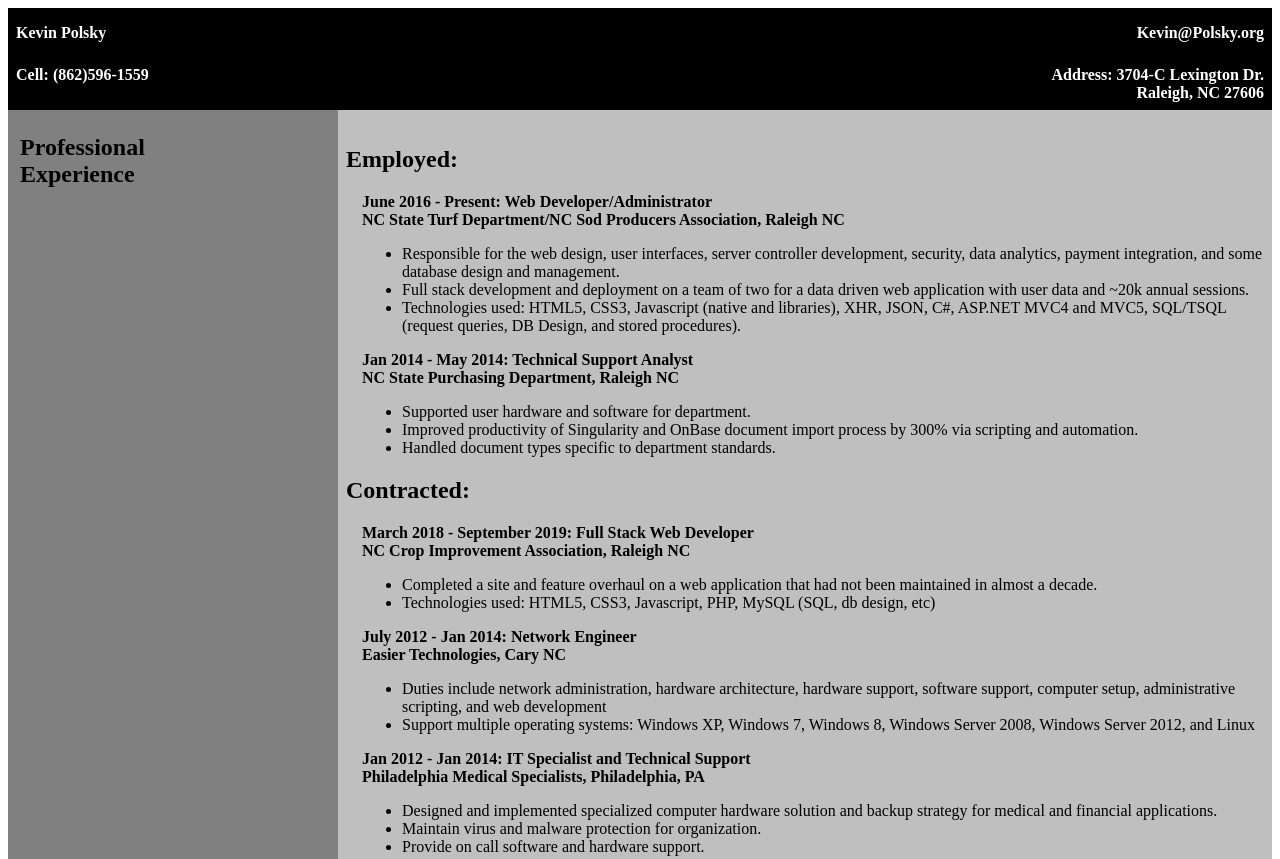
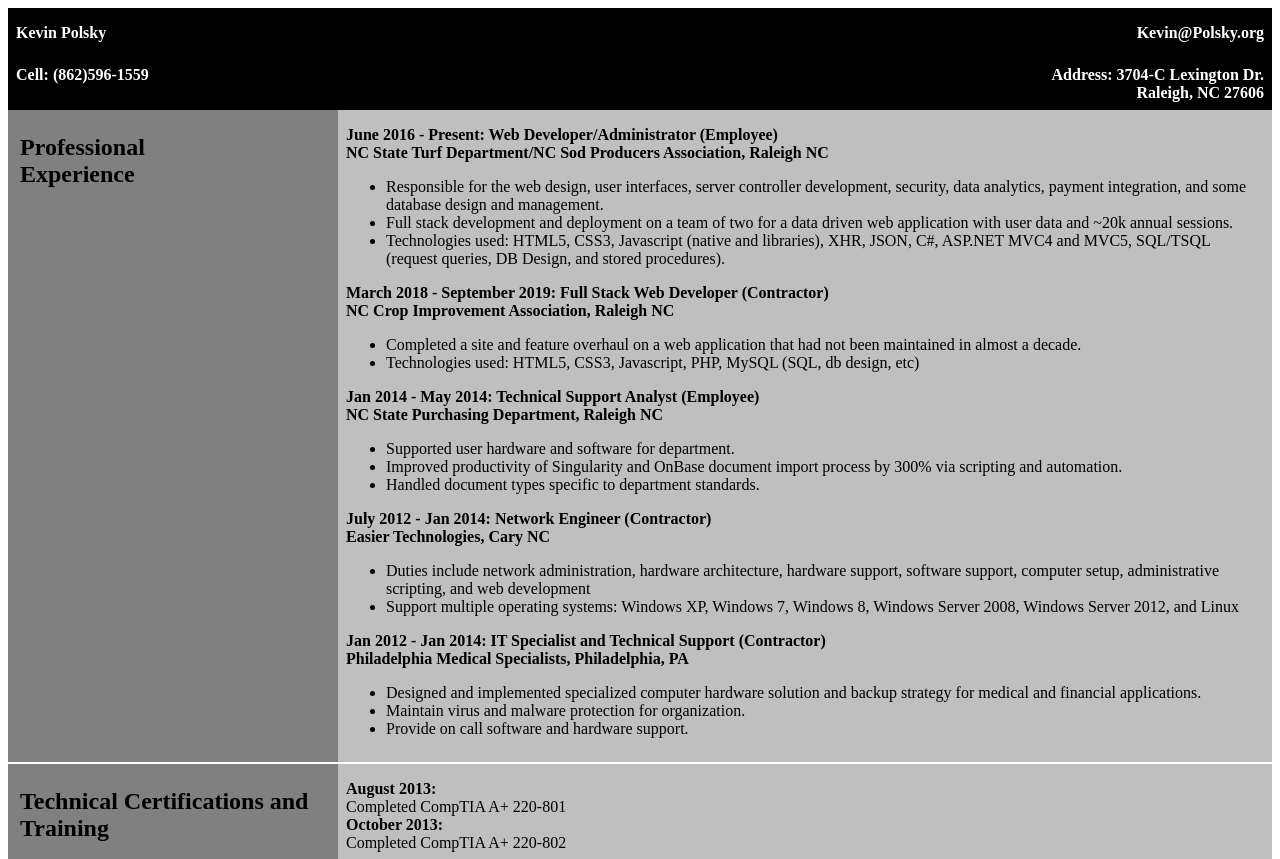
Before and after one commit to rootklm/rootklm, a plain HTML site: page index.html in a window 1280 px wide. Shown: the top 859 px of the page. Drawn offline with Linux system fonts and the light colour scheme.

Commit message:
Made some minor changes to the organization of information

```diff
--- a/index.html
+++ b/index.html
@@ -78,15 +78,9 @@
 				Experience
 			</div>
 			<div class="right panel">
-				<h2>
-					<strong>
-						Employed:
-					</strong>
-				</h2>
-				<div style="margin-left: 1em;">
 				<div>
 					<strong>
-							June 2016 - Present: Web Developer/Administrator <br />
+						June 2016 - Present: Web Developer/Administrator (Employee)<br />
 						NC State Turf Department/NC Sod Producers Association, Raleigh NC
 					</strong>
 					<ul>
@@ -97,7 +91,17 @@
 				</div>
 				<div>
 					<strong>
-							Jan 2014 - May 2014: Technical Support Analyst <br />
+						March 2018 - September 2019: Full Stack Web Developer (Contractor)<br />
+						NC Crop Improvement Association, Raleigh NC
+					</strong>
+					<ul>
+						<li>Completed a site and feature overhaul on a web application that had not been maintained in almost a decade.</li>
+						<li>Technologies used: HTML5, CSS3, Javascript, PHP, MySQL (SQL, db design, etc)</li>
+					</ul>
+				</div>
+				<div>
+					<strong>
+						Jan 2014 - May 2014: Technical Support Analyst (Employee)<br />
 						NC State Purchasing Department, Raleigh NC
 					</strong>
 					<ul>
@@ -106,27 +110,9 @@
 						<li>Handled document types specific to department standards.</li>
 					</ul>
 				</div>
-				</div>
-				<h2>
-					<strong>
-						Contracted:
-					</strong>
-				</h2>
-				<div style="margin-left: 1em;">
 				<div>
 					<strong>
-							March 2018 - September 2019: Full Stack Web Developer <br />
-							NC Crop Improvement Association, Raleigh NC
-						</strong>
-						<ul>
-							<li>Completed a site and feature overhaul on a web application that had not been maintained in almost a decade.</li>
-							<li>Technologies used: HTML5, CSS3, Javascript, PHP, MySQL (SQL, db design, etc)</li>
-						</ul>
-					</div>
-
-					<div>
-						<strong>
-							July 2012 - Jan 2014: Network Engineer <br />
+						July 2012 - Jan 2014: Network Engineer (Contractor)<br />
 						Easier Technologies, Cary NC
 					</strong>
 					<ul>
@@ -136,7 +122,7 @@
 				</div>
 				<div>
 					<strong>
-							Jan 2012 - Jan 2014: IT Specialist and Technical Support <br />
+						Jan 2012 - Jan 2014: IT Specialist and Technical Support (Contractor)<br />
 						Philadelphia Medical Specialists, Philadelphia, PA
 					</strong>
 					<ul>
@@ -145,8 +131,6 @@
 						<li>Provide on call software and hardware support.</li>
 					</ul>
 				</div>
-				</div>
-
 			</div>
 		</div>
 		<div class="main">
@@ -217,7 +201,7 @@
 			</div>
 			<div class="right panel">
 				<div>
-					<a href="https://github.com/rootklm/rootklm.github.io/raw/master/rootklm.github.io.pdf">Download Here:</a>
+					<a href="https://github.com/rootklm/rootklm.github.io/raw/master/Kevin_Polsky_Resume.pdf">Download Here:</a>
 				</div>
 				<br />
 				<div>
```
Also changed, not shown: 2 other files. Lines whose indentation alone changed are shown as unchanged.
